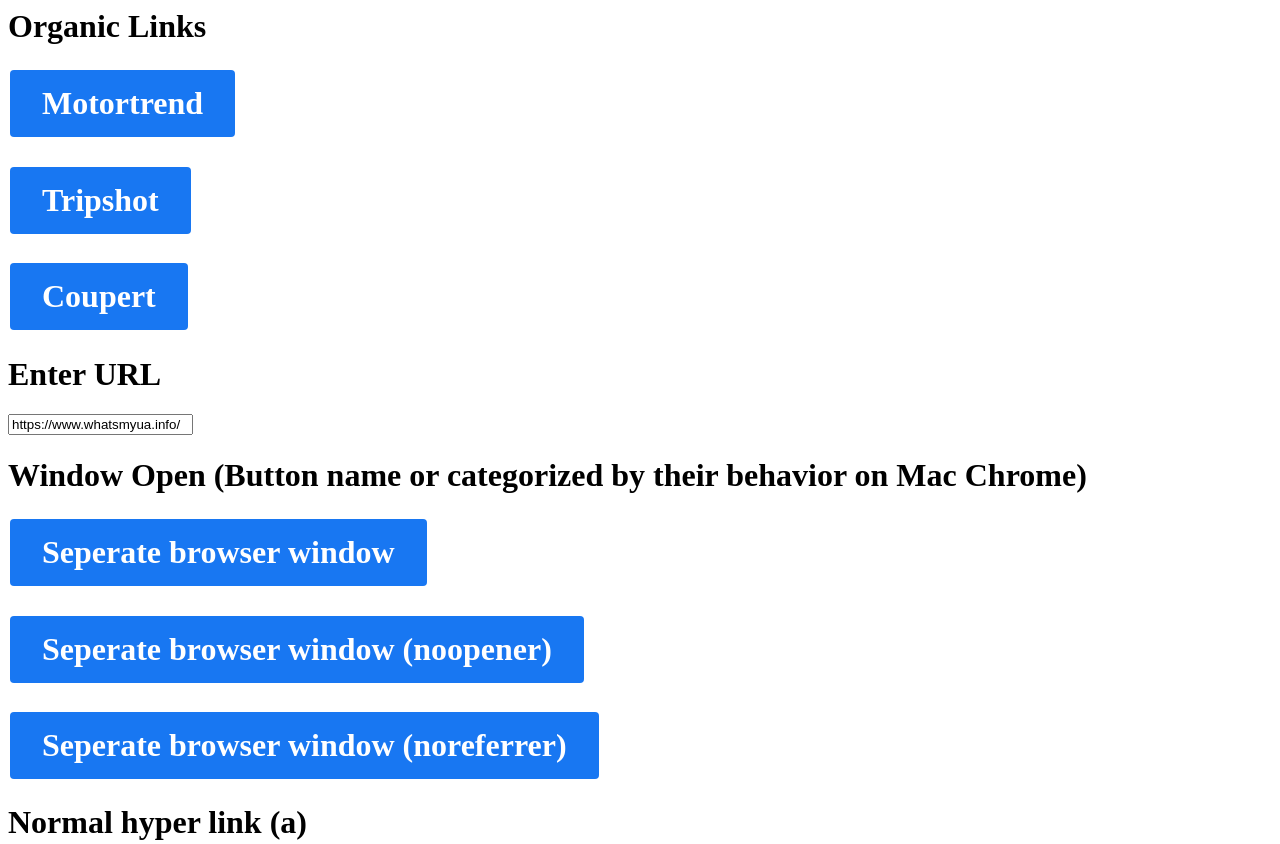
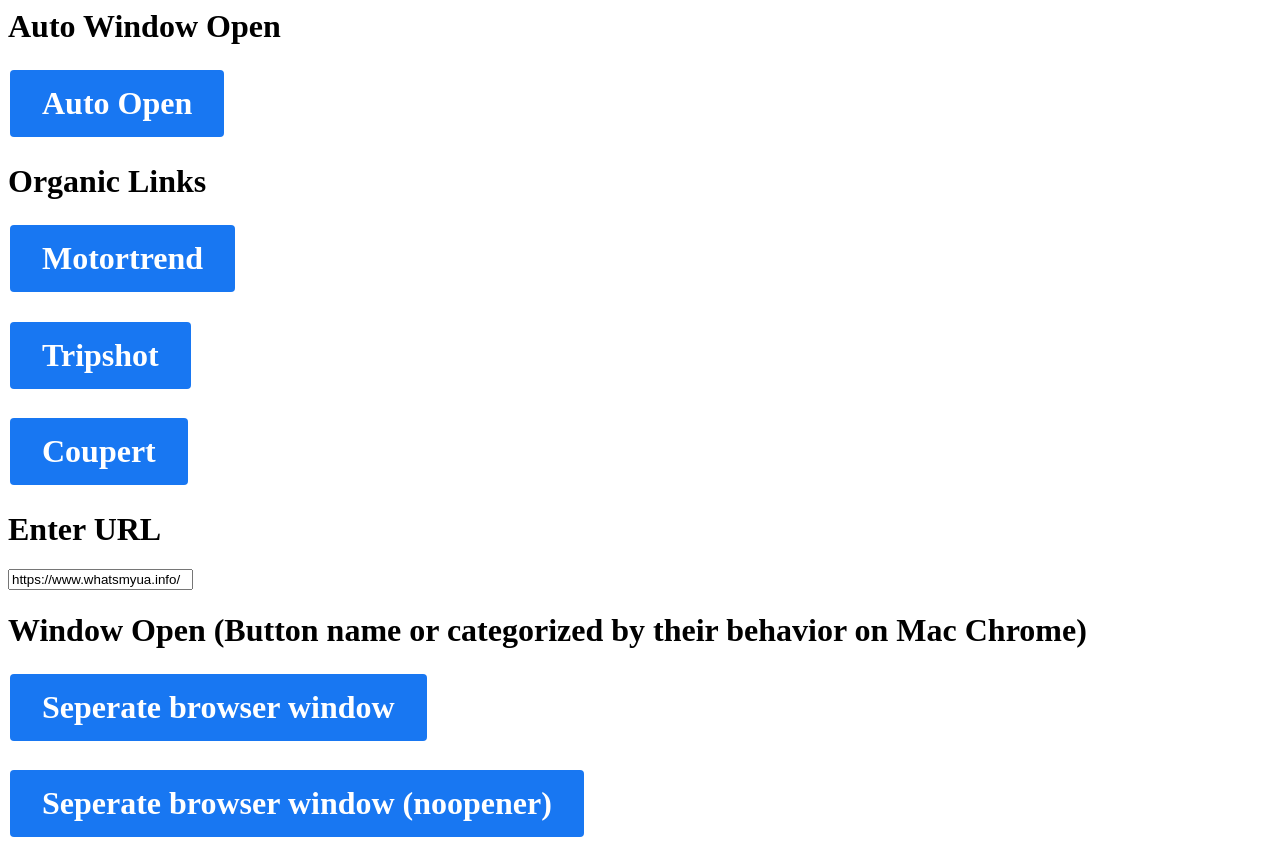
Before and after one commit to aiwen0918/demo, a plain HTML site: page index.html in a window 1280 px wide. Shown: the top 844 px of the page. Drawn offline with Linux system fonts and the light colour scheme.

Commit message:
add auto window.open btn

```diff
--- a/index.html
+++ b/index.html
@@ -36,6 +36,10 @@
 </head>
 
 <body>
+  <h1>Auto Window Open</h1>
+  <div>
+    <h1><a href="auto_window.html" class="button">Auto Open</a></h1>
+  </div>
   <h1>Organic Links</h1>
   <div>
     <h1><a href="https://auth.motortrend.com/create-account" class="button">Motortrend</a></h1>
@@ -95,7 +99,8 @@
   </div>
   <h1>Thread</h1>
   <div>
-    <h1><a href="https://privacycenter.instagram.com/policy/?entry_point=instagram_settings" rel="nofollow noopener noreferrer" target="_blank" class="button">Privacy Policy</a></h1>
+    <h1><a href="https://privacycenter.instagram.com/policy/?entry_point=instagram_settings"
+        rel="nofollow noopener noreferrer" target="_blank" class="button">Privacy Policy</a></h1>
   </div>
 </body>
 
```
Also changed, not shown: auto_window.html (added, +15 -0 lines).
